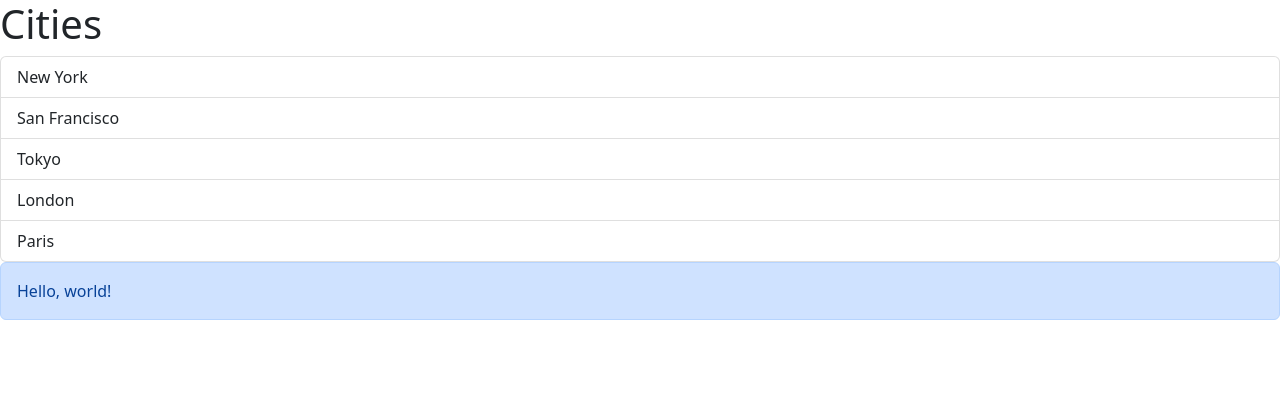
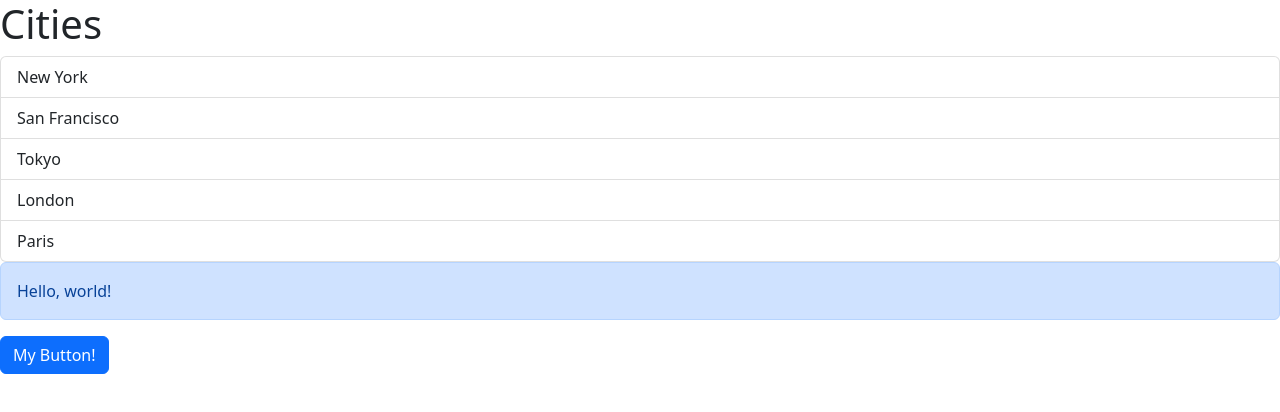
Before and after one commit to Chopgi/react-app, a React (Vite) app: page / in a window 1280 px wide. Shown: the top 412 px of the page. Built offline with nearby package versions, Linux system fonts and the light colour scheme.

Commit message:
Add Button component for reusable button functionality

```diff
--- a/src/App.tsx
+++ b/src/App.tsx
@@ -1,3 +1,4 @@
+import Button from "./components/button";
 import ListGroup from "./components/ListGroup";
 import Alert from "./components/Alert";
 function App() {
@@ -15,6 +16,9 @@
       <Alert>
         Hello, <span>world!</span>
       </Alert>
+      <Button color="primary" onClick={() => console.log("Clicked!")}>
+        My Button!
+      </Button>
     </div>
   );
 }
--- /dev/null
+++ b/src/components/button.tsx
@@ -0,0 +1,23 @@
+import React from "react";
+interface Props {
+  children: string;
+  onClick: () => void;
+  color?:
+    | "primary"
+    | "secondary"
+    | "danger"
+    | "success"
+    | "warning"
+    | "info"
+    | "light"
+    | "dark";
+}
+const Button = ({ children, onClick, color = "primary" }: Props) => {
+  return (
+    <button className={"btn btn-" + color} onClick={onClick}>
+      {children}
+    </button>
+  );
+};
+
+export default Button;
```
